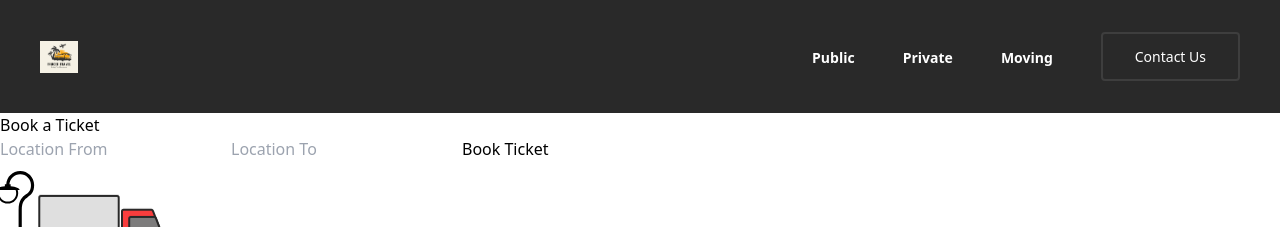
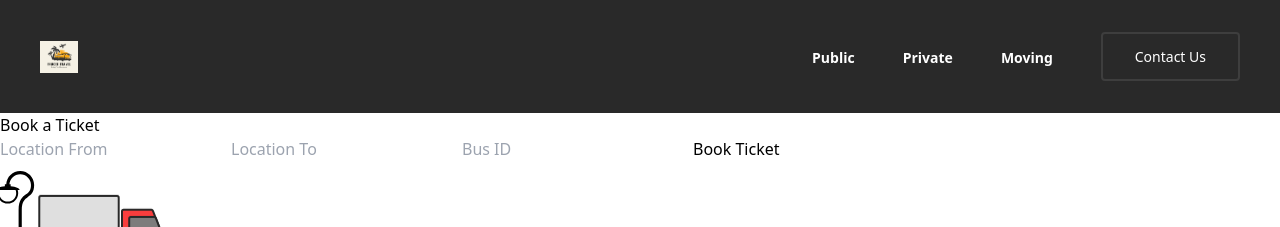
Before and after one commit to Charles4500/travel-frontend, a React (Vite) app: page /moving in a window 1280 px wide. Shown: the top 227 px of the page. Built offline with nearby package versions, Linux system fonts and the light colour scheme.

Commit message:
Booking list updated

```diff
--- a/src/components/Tickets/Booking.jsx
+++ b/src/components/Tickets/Booking.jsx
@@ -3,13 +3,13 @@ import { BASE_URL } from '../../data';
 function Booking() {
   const [locationFrom, setLocationFrom] = useState('');
   const [locationTo, setLocationTo] = useState('');
-
+  const [busId, setBusId] = useState('');
   const [availableSeats, setAvailableSeats] = useState(null);
   const [error, setError] = useState(null);
   const handleBooking = async () => {
     setError(null);
     try {
-      const response = await fetch(`${BASE_URL}/ticket`, {
+      const response = await fetch(`${BASE_URL}/tickets`, {
         method: 'POST',
         headers: {
           'Content-Type': 'application/json',
@@ -17,12 +17,13 @@ function Booking() {
         body: JSON.stringify({
           location_from: locationFrom,
           location_to: locationTo,
+          bus_id: busId,
         }),
       });
-      if (!response.ok) {
-        const errorData = await response.json();
-        throw new Error(errorData.message || 'Failed to book the ticket');
-      }
+      // if (!response.ok) {
+      //   const errorData = await response.json();
+      //   throw new Error(errorData.message || 'Failed to book the ticket');
+      // }
 
       const result = await response.json();
 
@@ -50,6 +51,13 @@ function Booking() {
           onChange={(e) => setLocationTo(e.target.value)}
           required
         />
+          <input
+          type="text"
+          placeholder="Bus ID"
+          value={busId}
+          onChange={(e) => setBusId(e.target.value)}
+          required
+        />
         <button type="button" onClick={handleBooking}>
           Book Ticket
         </button>
--- a/src/components/public/BusList.jsx
+++ b/src/components/public/BusList.jsx
@@ -24,13 +24,13 @@ function BusList({ name, price, passengers, location_from, location_to }) {
             id="modal-title"
             className="text-base font-semibold leading-6 text-gray-900"
           >
-            Bus Fare: Ksh {price}
+            Bus Fare: {passengers}
           </h2>
           <h3
             id="modal-title"
             className="text-base font-semibold leading-6 text-gray-900"
           >
-            Available seats: {passengers}
+            Available seats: {price}
           </h3>
           <div class="bg-gray-50 px-4 py-3 sm:flex sm:flex-row-reverse sm:px-6">
             <button
```
